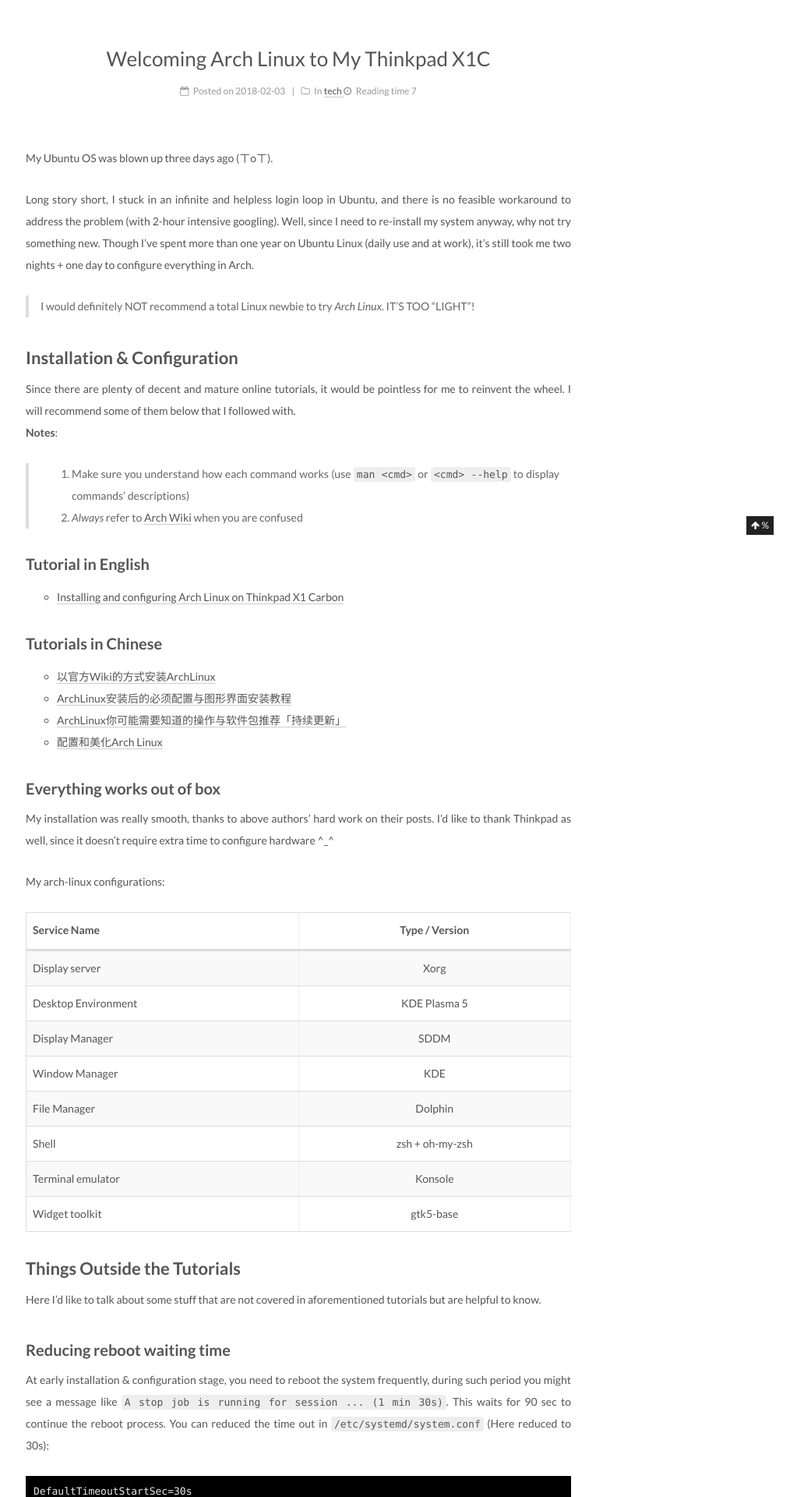
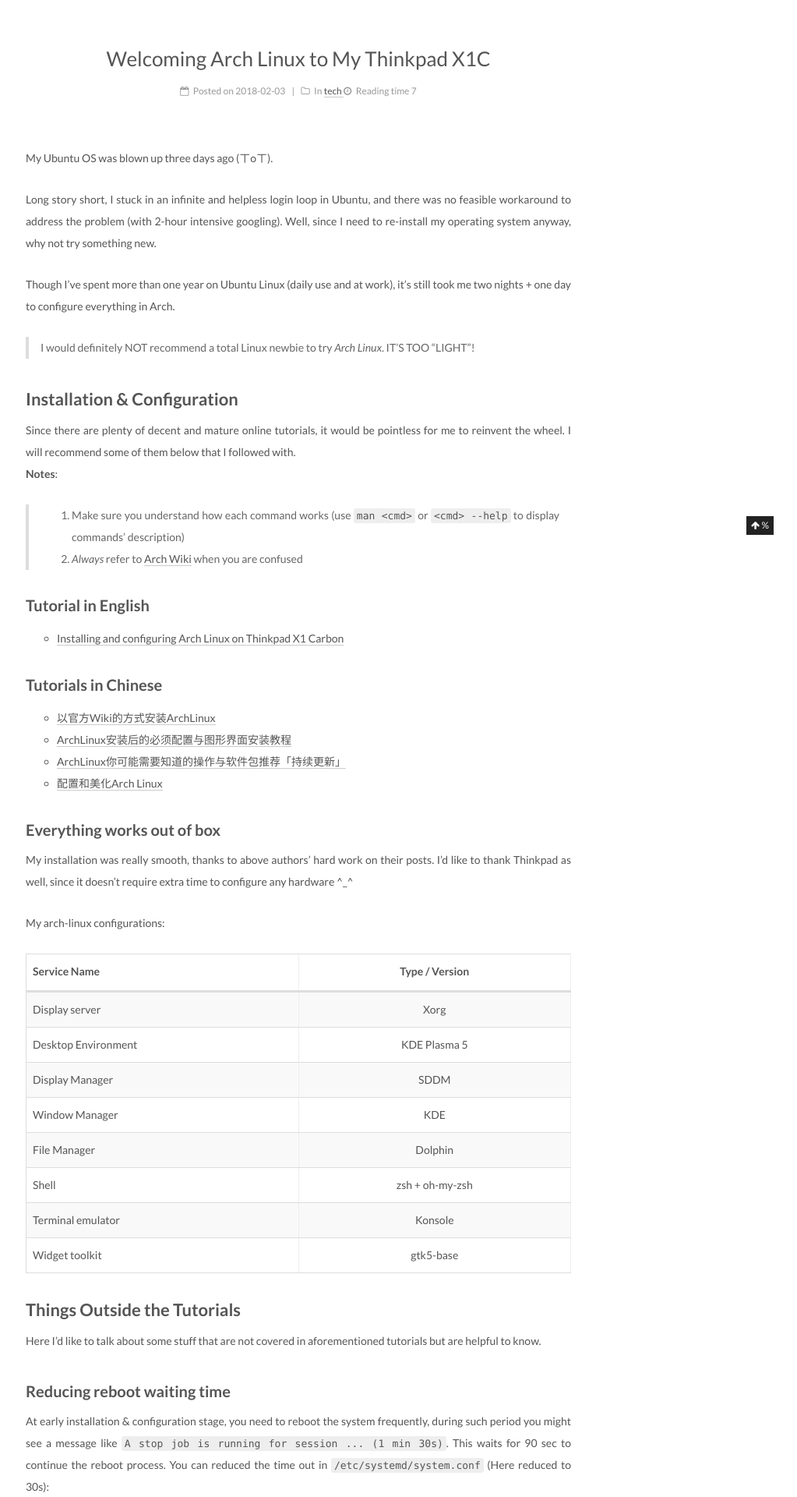
Before and after one commit to pwyq/blog, a Jekyll site: the page built from _posts/2018-02-03-Arch-Linux-Install.md, in a window 1280 px wide. Shown: the part 314-2234 px from the top of the page at 78% size, without its empty margins (257-1280 px from the left). Built offline with Jekyll 4.4.1, drawn with Linux system fonts in a browser that asks for light colours; some of the changed text lies outside the part shown.

Commit message:
Update 2018-02-03-Arch-Linux-Install.md

````diff
--- a/_posts/2018-02-03-Arch-Linux-Install.md
+++ b/_posts/2018-02-03-Arch-Linux-Install.md
@@ -10,8 +10,9 @@
 
 My Ubuntu OS was blown up three days ago (ㄒoㄒ).
 
-Long story short, I stuck in an infinite and helpless login loop in Ubuntu, and there is no feasible workaround to address the problem (with 2-hour intensive googling).
-Well, since I need to re-install my system anyway, why not try something new.
+Long story short, I stuck in an infinite and helpless login loop in Ubuntu, and there was no feasible workaround to address the problem (with 2-hour intensive googling).
+Well, since I need to re-install my operating system anyway, why not try something new.
+
 Though I've spent more than one year on Ubuntu Linux (daily use and at work), it's still took me two nights + one day to configure everything in Arch.
 
 > I would definitely NOT recommend a total Linux newbie to try *Arch Linux*. IT'S TOO "LIGHT"!
@@ -21,7 +22,7 @@
 Since there are plenty of decent and mature online tutorials, it would be pointless for me to reinvent the wheel.
 I will recommend some of them below that I followed with.
 **Notes**:
-> 1. Make sure you understand how each command works (use `man <cmd>` or `<cmd> --help` to display commands' descriptions)
+> 1. Make sure you understand how each command works (use `man <cmd>` or `<cmd> --help` to display commands' description)
 > 2. *Always* refer to [Arch Wiki][6]{:target="_blank"} when you are confused
 
 
@@ -37,7 +38,7 @@
 
 ### Everything works out of box
 My installation was really smooth, thanks to above authors' hard work on their posts.
-I'd like to thank Thinkpad as well, since it doesn't require extra time to configure hardware ^_^
+I'd like to thank Thinkpad as well, since it doesn't require extra time to configure any hardware ^_^
 
 My arch-linux configurations:
 
@@ -99,12 +99,12 @@
 
 Anyway, the font can be set in Chrome built-in settings.
 
-`Settings -> Advanced -> Customized Fonts`
+`Open Chrome Browser -> Settings -> Advanced -> Customized Fonts`
 
 
 ### HiDPI Settings for High Resolution Screen
 If you're using high resolution screen, the first thing you will complain is that, everything is surprisingly tiny!
-The font size is like 1-2 mm.
+The font size is around 1-2 mm.
 
 I copied the KDE settings below, by [Arch wiki][7]{:target="_blank"}:
 
@@ -157,12 +157,13 @@
 
 For Main Screen:
 
-    1. right click anywhere of main screen -> Configure Desktop
-    2. choose a file
-
+```
+1. right click anywhere of main screen -> Configure Desktop
+2. choose a file
+```
 For Login Screen:
 
-    1. System Settings -> Start up and Shutdown -> Login Screen (SDDM) -> Background
+`System Settings -> Start up and Shutdown -> Login Screen (SDDM) -> Background`
 
 
 ## Recommended Software (Updating)
````
Also changed, not shown: other parts of _posts/2018-02-03-Arch-Linux-Install.md (+1 -2 lines).
